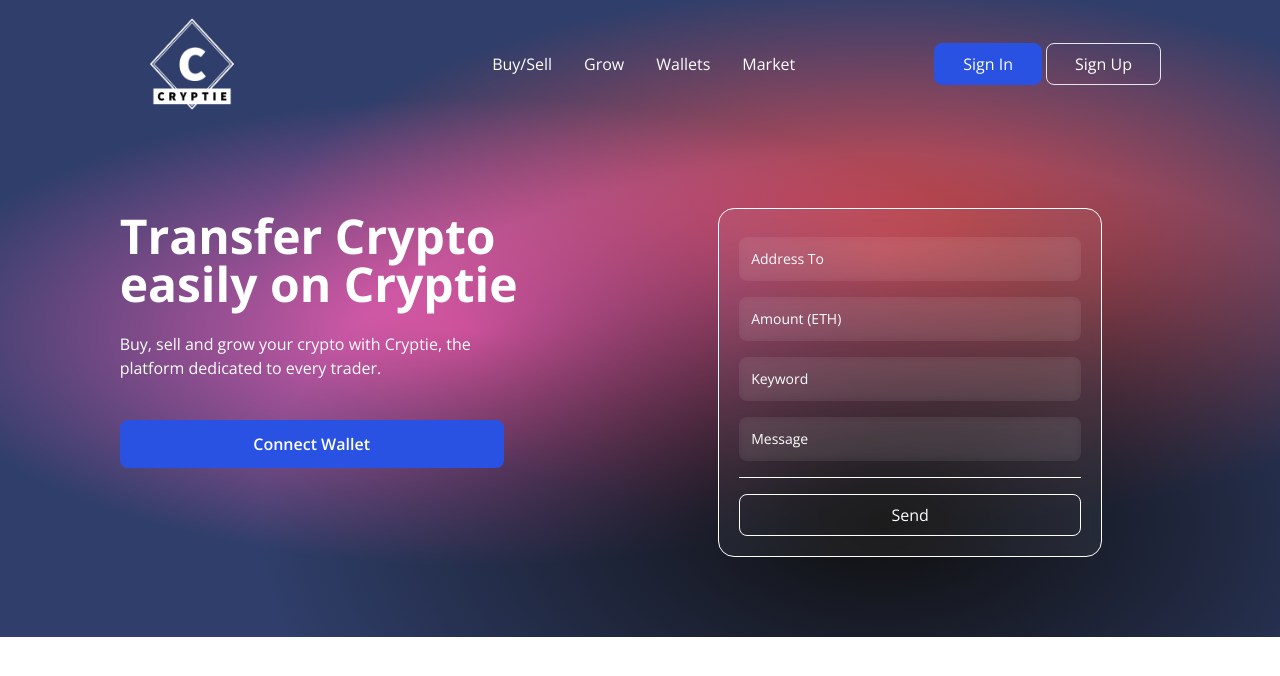
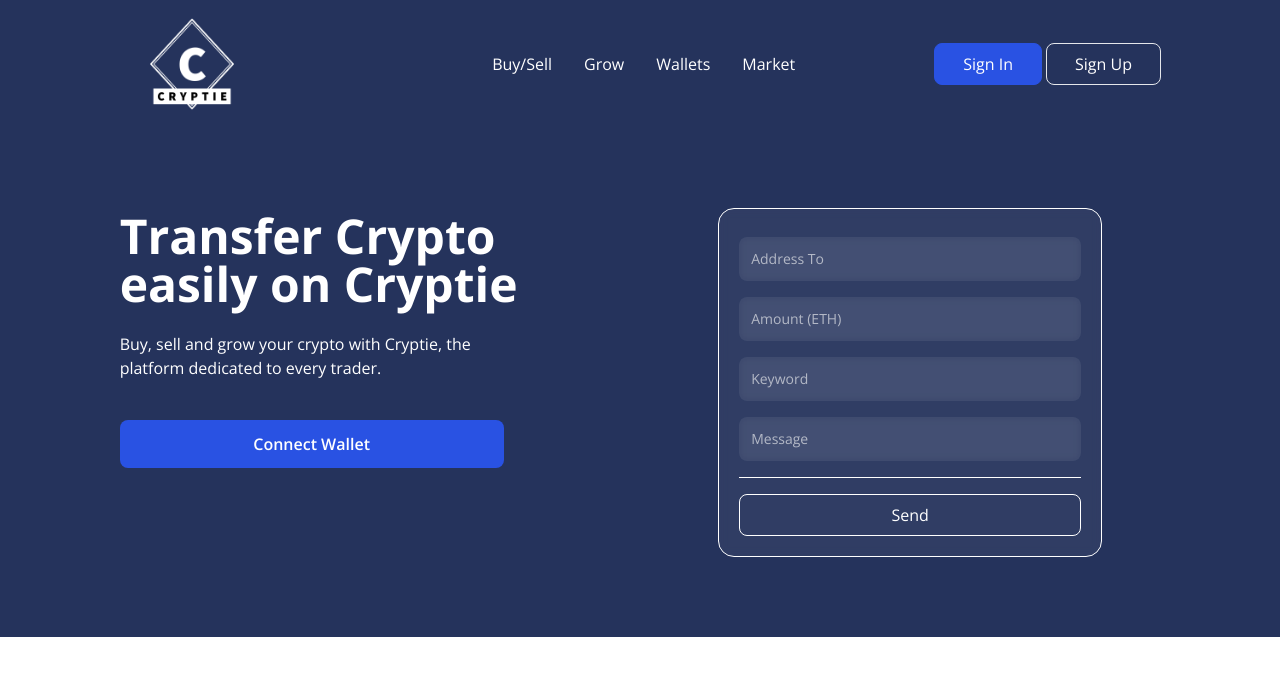
Before and after one commit to baabashinelle/Cryptie, a React (Vite) app in the folder client/: page / in a window 1280 px wide. Shown: the top 676 px of the page. Built offline with nearby package versions, Linux system fonts and the light colour scheme.

Commit message:
change radial gradient

```diff
--- a/client/src/components/Navbar.jsx
+++ b/client/src/components/Navbar.jsx
@@ -24,10 +24,10 @@ const Navbar = () => {
         ))}
       </ul>
       <div className="list-none text-white md:flex hidden">
-        <li className="bg-[#2952e3] border-[1px] border-[#2952e3] py-2 px-7 mx-1 rounded-lg cursor-pointer hover:bg-[#2546bd] ">
+        <li className="bg-[#2952e3] border-[1px] border-[#2952e3] py-2 px-7 mx-1 rounded-lg cursor-pointer hover:bg-[#325efb]">
           Sign In
         </li>
-        <li className="bg-transparent border-[1px] py-2 px-7  rounded-lg cursor-pointer hover:bg-white">
+        <li className="bg-transparent border-[1px] py-2 px-7  rounded-lg cursor-pointer hover:bg-[#ffffff19]">
           Sign Up
         </li>
       </div>
--- a/client/src/components/Welcome.jsx
+++ b/client/src/components/Welcome.jsx
@@ -48,7 +48,7 @@ const Welcome = () => {
             <button
               type="button"
               onClick={connectWallet}
-              className="flex flex-row justify-center items-center my-5 bg-[#2952e3] p-3 rounded-lg cursor-pointer hover:bg-[#2546bd] md:w-96"
+              className="flex flex-row justify-center items-center my-5 bg-[#2952e3] p-3 rounded-lg cursor-pointer hover:bg-[#325efb] md:w-96"
             >
               <p className="text-white text-base font-semibold">
                 Connect Wallet
@@ -64,7 +64,6 @@ const Welcome = () => {
               name="addressTo"
               type="text"
               handleChange={handleChange}
-              className="inp-placeholder"
             />
             <Input
               placeholder="Amount (ETH)"
@@ -92,7 +91,7 @@ const Welcome = () => {
               <button
                 type="button"
                 onClick={handleSubmit}
-                className="text-white w-full mt-2 border-[1px] p-2 border-[#fff] rounded-lg cursor-pointer"
+                className="text-white w-full mt-2 border-[1px] p-2 border-[#fff] hover:bg-[#ffffff19] rounded-lg cursor-pointer"
               >
                 Send
               </button>
--- a/client/src/index.css
+++ b/client/src/index.css
@@ -14,15 +14,11 @@ body {
 }
 
 .gradient-bg-welcome {
-background-color:hsla(225,39%,30%,1);
-background-image:
-radial-gradient(at 69% 82%, rgb(16, 15, 15) 0px, transparent 50%),
-radial-gradient(at 37% 52%, hsla(324,81%,65%,1) 0px, transparent 50%),
-radial-gradient(at 69% 40%, hsla(0,87%,63%,1) 0px, transparent 50%);
+background-color:rgb(37, 51, 92);
 }
 
 .inp-placeholder::placeholder{
-  color: #fff;
+  color: rgba(255, 255, 255, 0.6);
 }
 
 @media screen and (min-width: 1299px) {
```
